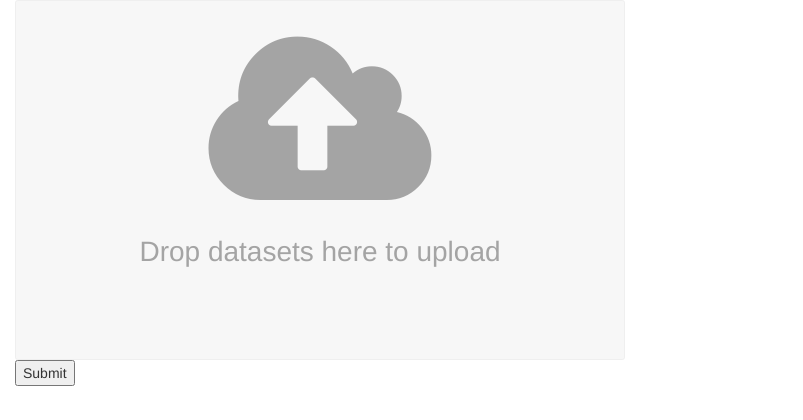
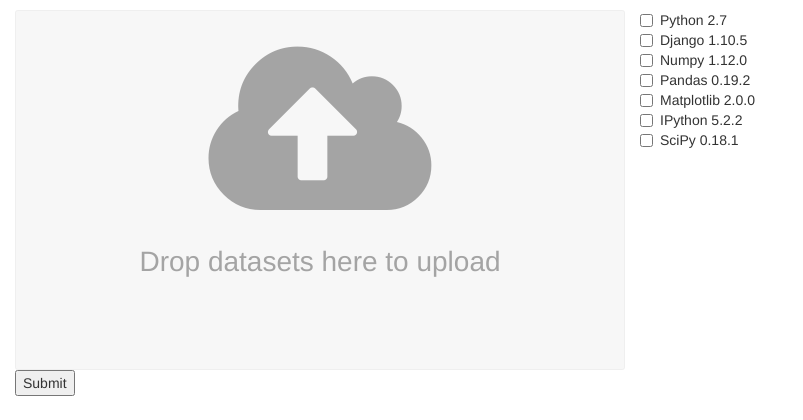
Before and after one commit to projectmozaic/Mozaic, a Django app: page / in a window 1280 px wide. Shown: the top 420 px of the page, without its empty margins (0-803 px from the left). Run offline with Django 3.2, Linux system fonts and the light colour scheme; parts of the project's set-up code (start-up, migrations or seed data) failed here and were passed over; some libraries are stand-ins or nearby versions.

Commit message:
preliminary checkbox format

```diff
--- a/webApp/adminPortal/models.py
+++ b/webApp/adminPortal/models.py
@@ -2,4 +2,10 @@ from __future__ import unicode_literals
 
 from django.db import models
 
+
 # Create your models here.
+class PythonPackages(models.Model):
+    python27 = models.BooleanField()
+
+class RPackages(models.Model):
+    Rdist = models.BooleanField()
--- a/webApp/templates/index.html
+++ b/webApp/templates/index.html
@@ -29,5 +29,17 @@
 
         <button type="submit" form="fileZone" id="generate" value="Submit">Submit</button>
     </div>
+
+    <div class="checkbox">
+        <label for="id_completed">
+            <input type="checkbox"> Python 2.7<br>
+            <input type="checkbox"> Django 1.10.5<br>
+            <input type="checkbox"> Numpy 1.12.0<br>
+            <input type="checkbox"> Pandas 0.19.2<br>
+            <input type="checkbox"> Matplotlib 2.0.0<br>
+            <input type="checkbox"> IPython 5.2.2<br>
+            <input type="checkbox"> SciPy 0.18.1<br>
+        </label>
+    </div>
 </body>
 </html>
```
Also changed, not shown: webApp/adminPortal/forms.py (+8 -0 lines), webApp/adminPortal/migrations/0001_initial.py (added).
